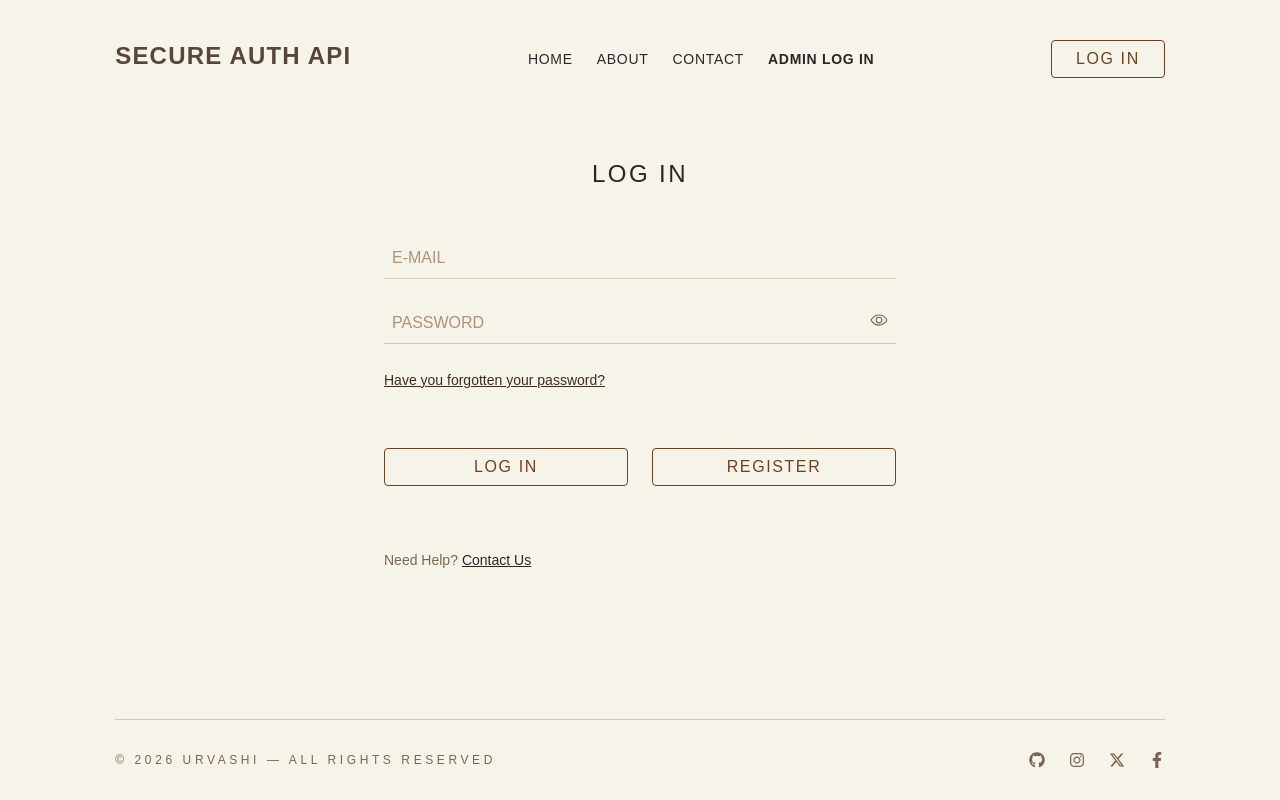
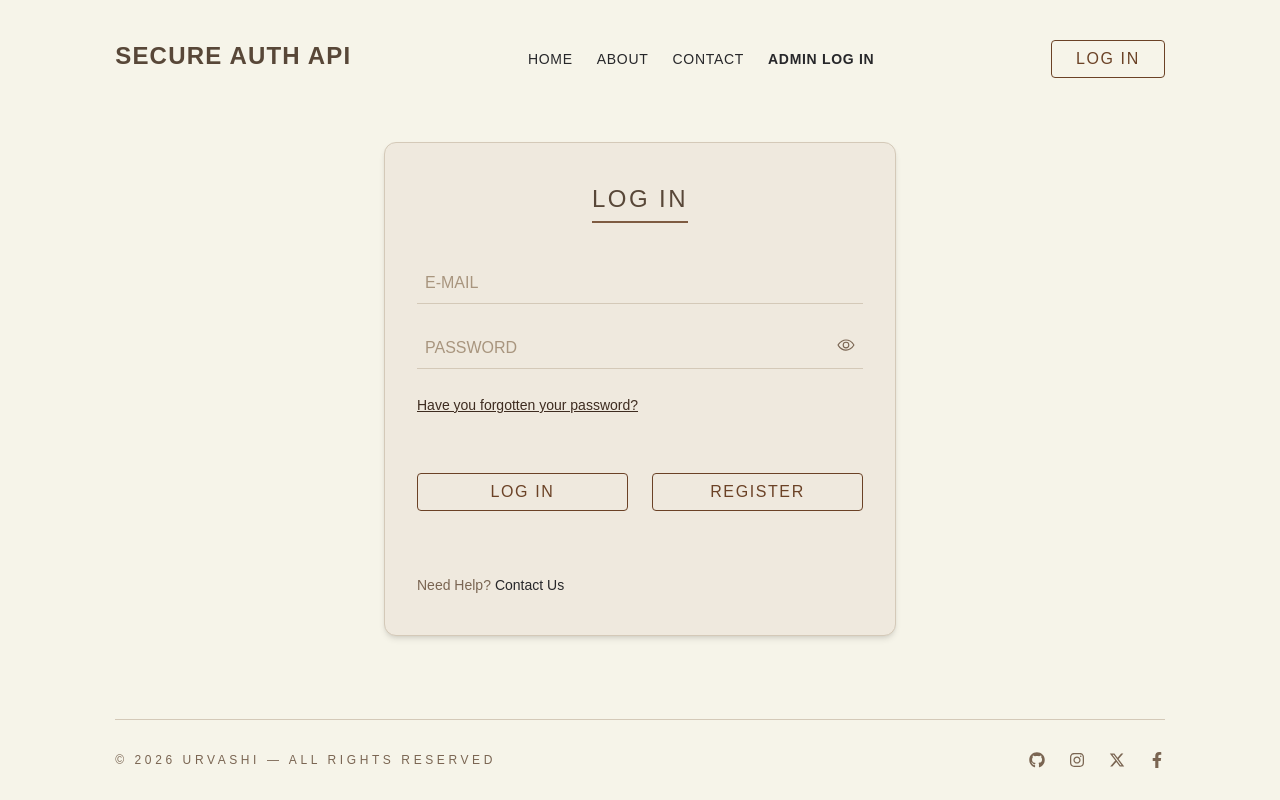
Before and after one commit to urvashidab/AuthSystemMERN, a React (Vite) app in the folder client/: page /login in a window 1280 px wide. Built offline with nearby package versions, Linux system fonts and the light colour scheme.

Commit message:
Login/Signup page completed

```diff
--- a/client/src/App.jsx
+++ b/client/src/App.jsx
@@ -1,5 +1,5 @@
 import { Routes, Route } from "react-router-dom";
-import { ToastContainer, toast } from "react-toastify";
+import { ToastContainer } from "react-toastify";
 import "react-toastify/dist/ReactToastify.css";
 import React from "react";
 import Navbar from "./components/Navbar";
@@ -8,7 +8,7 @@ import Home from "./pages/Home";
 import Contact from "./pages/Contact";
 import Dashboard from "./pages/Dashboard";
 import Login from "./pages/Login";
-import Signup from "./pages/Signup";
+
 import ResetPassword from "./pages/ResetPassword";
 import About from "./pages/About";
 
@@ -23,7 +23,7 @@ const App = () => {
           <Route path="/contact" element={<Contact />} />
           <Route path="/about" element={<About />} />
           <Route path="/login" element={<Login />} />
-          <Route path="/signup" element={<Signup />} />
+
           <Route path="/resetpassword" element={<ResetPassword />} />
           <Route path="/dashboard" element={<Dashboard />} />
         </Routes>
--- a/client/src/components/Navbar.jsx
+++ b/client/src/components/Navbar.jsx
@@ -8,7 +8,7 @@ const Navbar = () => {
       <h1 className="text-headingText tracking-wider">Secure Auth API</h1>
 
       {/* middle part */}
-      <ul className="lg:flex gap-6 items-center justify-center hidden">
+      <nav className="lg:flex gap-6 items-center justify-center hidden">
         <NavLink className="nav-link" to="/">
           Home
         </NavLink>
@@ -22,7 +22,7 @@ const Navbar = () => {
         <NavLink className="nav-link font-extrabold  " to="/contact">
           admin log in
         </NavLink>
-      </ul>
+      </nav>
 
       {/* right side-login */}
 
--- a/client/src/index.css
+++ b/client/src/index.css
@@ -52,6 +52,18 @@
   }
 
   .form-input {
-    @apply border-b  mb-2 border-border  py-2 px-2 outline-none placeholder:text-placeholderText;
+    @apply border-b  mb-2 border-border  py-2 px-2 outline-none placeholder:text-placeholderText focus:border-accent transition-colors duration-200;
+  }
+
+  .page-title {
+    @apply inline-block relative text-center text-2xl tracking-widest
+      text-headingText font-light uppercase;
+  }
+
+  .page-title::after {
+    content: "";
+    @apply absolute left-0 -bottom-2 w-full block bg-accent;
+    height: 2px;
+    opacity: 0.85;
   }
 }
--- a/client/src/pages/Login.jsx
+++ b/client/src/pages/Login.jsx
@@ -5,9 +5,14 @@ import { IoEyeOutline, IoEyeOffOutline } from "react-icons/io5";
 const Login = () => {
   const [isLoginMode, setIsLoginMode] = useState(true);
   const [hidePassword, setHidePassword] = useState(true);
+  const [hideConfirmPassword, setHideConfirmPassword] = useState(true);
 
   const toggleHidePassword = () => {
     setHidePassword((prev) => !prev);
+  };
+
+  const toggleConfirmPassword = () => {
+    setHideConfirmPassword((prev) => !prev);
   };
 
   const toggleLogIn = () => {
@@ -16,14 +21,15 @@ const Login = () => {
 
   return (
     <>
-      <div className="py-10 w-full h-full">
-        <div className="  flex flex-col gap-6 justify-start max-w-lg mx-auto">
+      <div className="py-6 w-full">
+        <div className="bg-cardBg border border-border rounded-xl px-8 py-10 flex flex-col gap-6 max-w-lg mx-auto   shadow-md">
           {/* title */}
 
-          <h1 className="text-center text-2xl tracking-widest text-primaryText font-light">
-            {isLoginMode ? "LOG IN" : "REGISTER"}
-          </h1>
-          {/* how to draw a line below login and register just like width of same size as word */}
+          <div className="flex justify-center">
+            <h2 className="page-title">
+              {isLoginMode ? "LOG IN" : "REGISTER"}
+            </h2>
+          </div>
 
           {/* form */}
           <form id="loginForm" className="flex flex-col gap-4  mt-6">
@@ -63,7 +69,7 @@ const Login = () => {
             {!isLoginMode && (
               <div className="relative">
                 <input
-                  type={hidePassword ? "password" : "text"}
+                  type={hideConfirmPassword ? "password" : "text"}
                   required
                   placeholder="CONFIRM PASSWORD"
                   className="w-full form-input"
@@ -71,10 +77,10 @@ const Login = () => {
 
                 <button
                   type="button"
-                  onClick={toggleHidePassword}
+                  onClick={toggleConfirmPassword}
                   className="absolute right-2 top-2 cursor-pointer text-lg text-mutedText hover:text-accentHover"
                 >
-                  {hidePassword ? <IoEyeOutline /> : <IoEyeOffOutline />}
+                  {hideConfirmPassword ? <IoEyeOutline /> : <IoEyeOffOutline />}
                 </button>
               </div>
             )}
@@ -109,7 +115,7 @@ const Login = () => {
               <button
                 onClick={toggleLogIn}
                 type="button"
-                className="flex-1 btn px-6 py-1.6 rounded"
+                className="flex-1 btn px-6 py-1.5 rounded"
               >
                 {isLoginMode ? "REGISTER" : "BACK TO LOG IN"}
               </button>
@@ -120,7 +126,7 @@ const Login = () => {
             <div className="flex gap-1">
               <p className="text-mutedText ">Need Help?</p>
               <NavLink to="/contact">
-                <p className="text-sm text-primaryText text-underline font-extralight underline">
+                <p className="text-sm text-primaryText text-underline font-extralight">
                   Contact Us
                 </p>
               </NavLink>
--- a/client/src/pages/Signup.jsx
+++ /dev/null
@@ -1,7 +0,0 @@
-import React from "react";
-
-const Signup = () => {
-  return <div></div>;
-};
-
-export default Signup;
```
